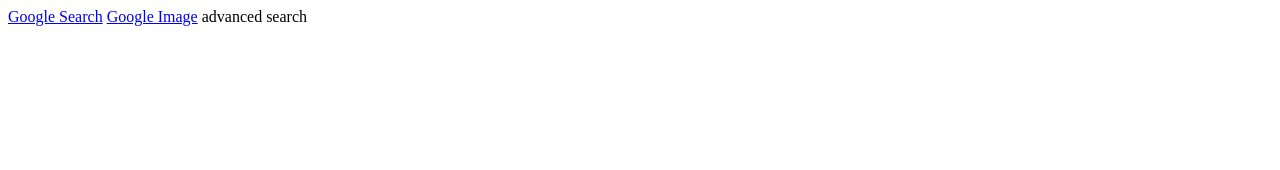
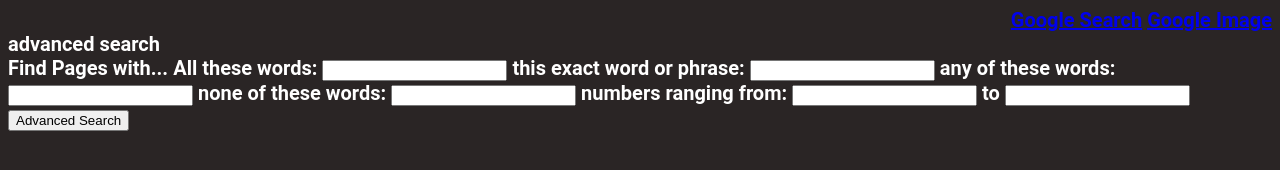
Before and after one commit to nrowley71115/Google-Search-Clone, a plain HTML site: page advanced.html in a window 1280 px wide. Drawn offline with Linux system fonts and the light colour scheme.

Commit message:
added to advanced search

```diff
--- a/advanced.html
+++ b/advanced.html
@@ -3,11 +3,34 @@
 <head>
     <meta charset="UTF-8">
     <meta name="viewport" content="width=device-width, initial-scale=1.0">
+    <link rel= stylesheet href="style.css">
     <title>Google Advanced Search</title>
 </head>
 <body>
-    <a href="index.html">Google Search</a>
-    <a href="image.html">Google Image</a>
+    <div class="nav-links">
+        <a href="index.html">Google Search</a>
+        <a href="image.html">Google Image</a>
+    </div>
     advanced search
+    <div>
+        <form>
+            Find Pages with...
+            All these words:
+            <input type="text" name="all-words">
+            this exact word or phrase:
+            <input type="text" name="exact-words">
+            any of these words:
+            <input type="text" name="any-words">
+            none of these words:
+            <input type="text" name="none-words">
+            numbers ranging from:
+            <input type="text" name="from-number">
+            to
+            <input type="text" name="to-number">
+
+            <!-- Submit Button -->
+            <input type="submit" value="Advanced Search">
+        </form>
+    </div>
 </body>
 </html>
```
